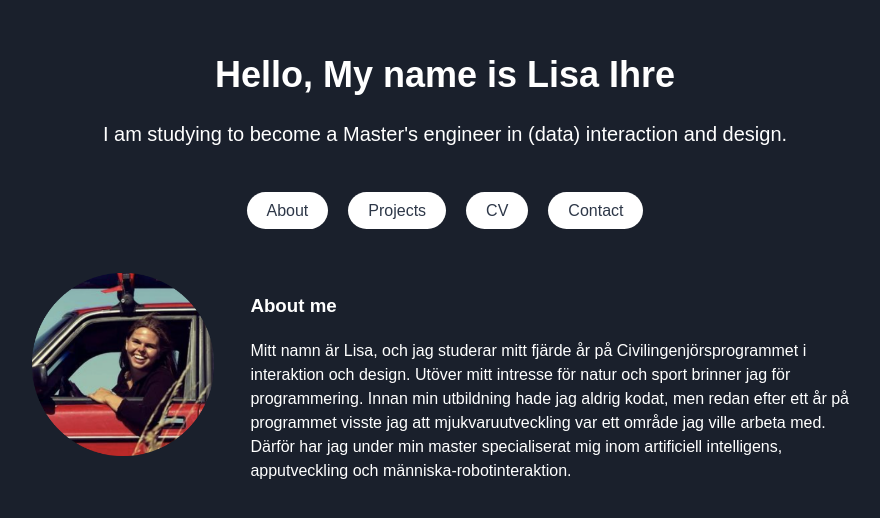
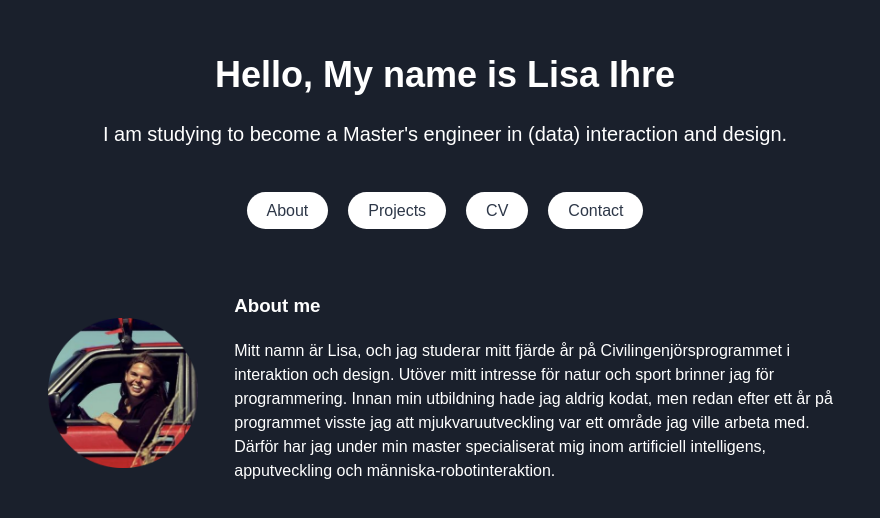
Before and after one commit to id21lie/portfolio_upd, a React (Vite) app: page /portfolio_upd/about in a window 1280 px wide. Shown: the part 110-628 px from the top of the page, without its empty margins (195-1075 px from the left). Built offline with nearby package versions, Linux system fonts and the light colour scheme.

Commit message:
updated css

```diff
--- a/src/Portfolio.css
+++ b/src/Portfolio.css
@@ -249,8 +249,10 @@ h2 {
 .profilePic {
   margin-left: auto;
   margin-right: 0;
-  width: 15%;
-  height: 15%;
+  margin-top: 45px;
+  width: 150px;
+  height: 150px;
+
 }
 
 .aboutme-text {
@@ -277,8 +279,8 @@ h2 {
 }
 
 h1 span {
-  color: white; /* Motsvarar text-white */
-  font-weight: 800; /* Motsvarar font-extrabold */
+  color: white;
+  font-weight: 800;
 }
 
 
```
